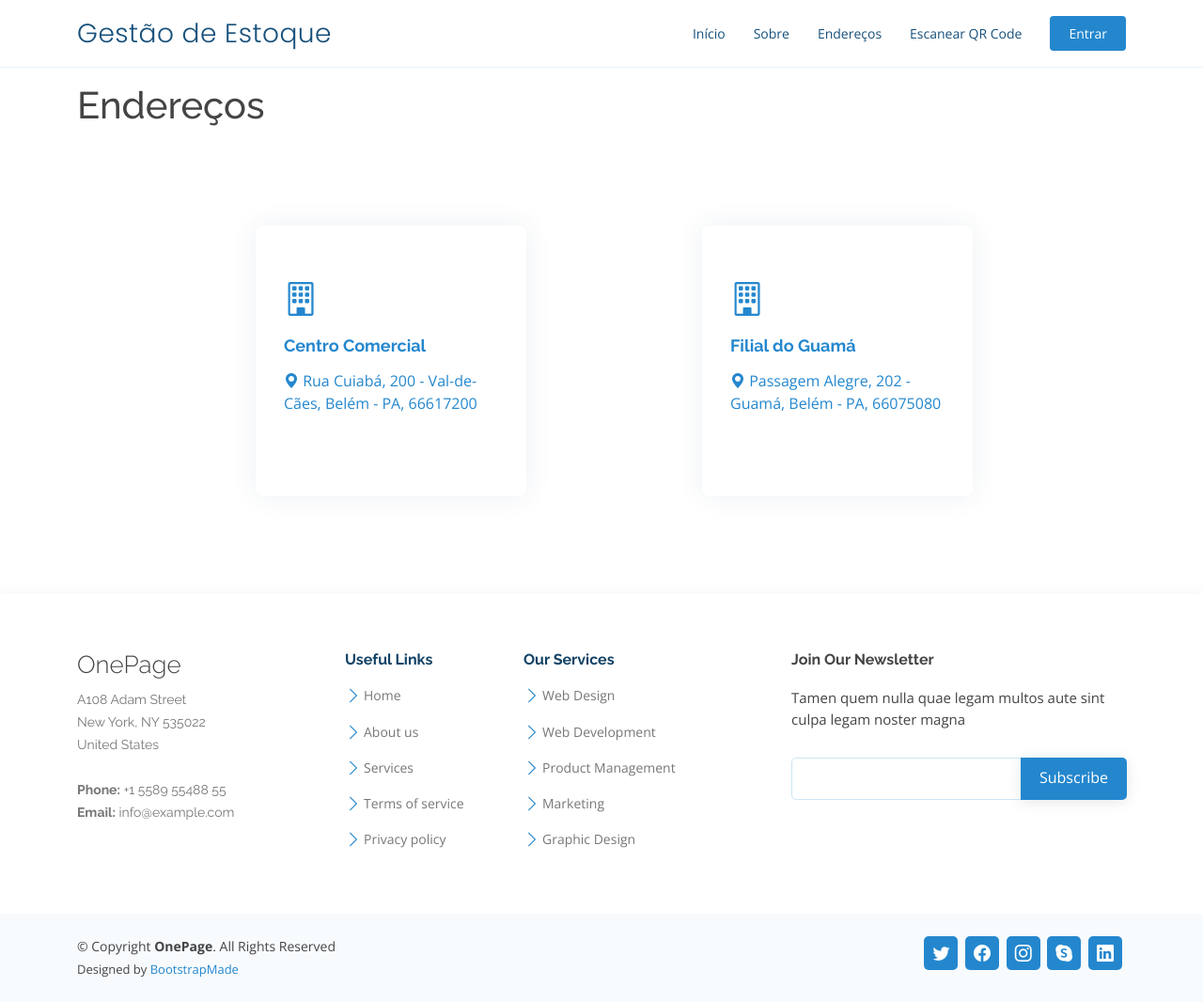
After one commit to leon-rdo/gestao_estoque, a Django app: page /enderecos/ in a window 1280 px wide. The commit adds this page. Shown: the whole page at 94% size. Run offline with Django 5.2, Linux system fonts and the light colour scheme; data comes from the database, SQL or seed files in the repository; both versions use the stored data as it was after the commit; some libraries are stand-ins or nearby versions.

Commit message:
feat: add adresses page

```diff
--- /dev/null
+++ b/inventory_management/templates/adresses.html
@@ -0,0 +1,30 @@
+{% extends 'base.html' %}
+
+{% block content %}
+<div class="row">
+    <div class="col-12">
+        <h1>Endereços</h1>
+        <div class="row icon-boxes justify-content-evenly">
+            {% if adresses %}
+            {% for address in adresses %}
+            <div class="col-md-6 col-lg-3 d-flex align-items-stretch mb-5 mb-lg-0" data-aos="zoom-in"
+                data-aos-delay="200">
+                <a href="{% url 'inventory_management:address_detail' address.slug %}" class="d-flex align-items-stretch mb-5 mb-lg-0">
+                    <div class="icon-box square-icon-box">
+                        <div class="icon"><i class="bi bi-building"></i></div>
+                        <h4 class="title">{{ address.name }}</h4>
+                        <p class="description">
+
+                            <address><i class="bi bi-geo-alt-fill"></i> {{ address.full_address }}</address>
+                        </p>
+                    </div>
+                </a>
+            </div>
+            {% endfor %}
+            {% else %}
+            <p>Nenhum endereço cadastrado.</p>
+            {% endif %}
+        </div>
+    </div>
+</div>
+{% endblock content %}
--- a/inventory_management/urls.py
+++ b/inventory_management/urls.py
@@ -9,5 +9,7 @@ urlpatterns = [
     path('categorias/<slug:category_slug>/produto/<slug:slug>/', ProductDetailView.as_view(), name='product_detail'),
     path('categorias/<slug:category_slug>/produto/<slug:product_slug>/unidade/<slug:slug>/', ProductUnitDetailView.as_view(), name='product_unit_detail'),
     path('escanearQR/', ScanQRView.as_view(), name='scan_qr'),
+    path('enderecos/', AdressesView.as_view(), name='adresses'),
+    path('enderecos/<slug:slug>/', AddressDetailView.as_view(), name='address_detail'),
     path('get_product_location/<slug:slug>', GetProductLocationView.as_view(), name='get_product_location'),
 ]
--- a/inventory_management/views.py
+++ b/inventory_management/views.py
@@ -46,6 +46,17 @@ class ScanQRView(TemplateView):
     template_name = 'scan_qr.html'
 
 
+class AdressesView(ListView):
+    model = Building
+    template_name = 'adresses.html'
+    context_object_name = 'adresses'
+
+
+class AddressDetailView(DetailView):
+    model = Building
+    template_name = 'address.html'
+
+
 class GetProductLocationView(View):
     def get(self, request, *args, **kwargs):
         product_unit = ProductUnit.objects.get(slug=self.kwargs.get('slug'))
--- a/templates/base.html
+++ b/templates/base.html
@@ -60,7 +60,7 @@
             <ul>
                 <li><a class="nav-link" href="{% url 'inventory_management:index' %}">Início</a></li>
                 <li><a class="nav-link" href="#">Sobre</a></li>
-                <li><a class="nav-link" href="#">Endereços</a></li>
+                <li><a class="nav-link" href="{% url 'inventory_management:adresses' %}">Endereços</a></li>
                 <!-- <li class="dropdown"><a href="#"><span>Mais Opções</span> <i class="bi bi-chevron-down"></i></a>
                     <ul>
                         <li><a href="#">Drop Down 1</a></li>
```
Also changed, not shown: inventory_management/templates/address.html (added, +17 -0 lines), db.sqlite3.
